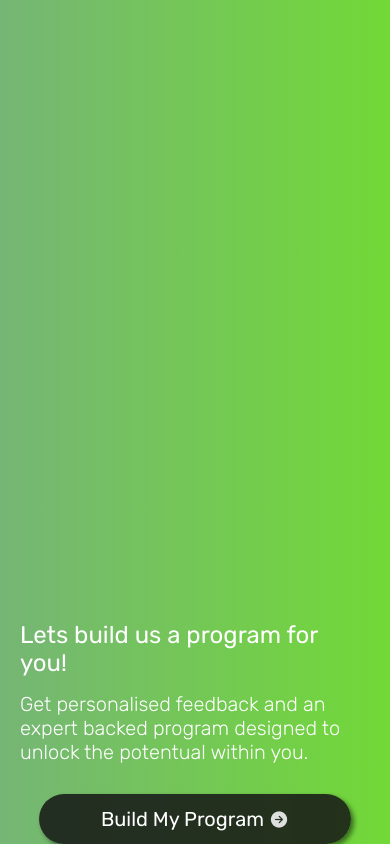
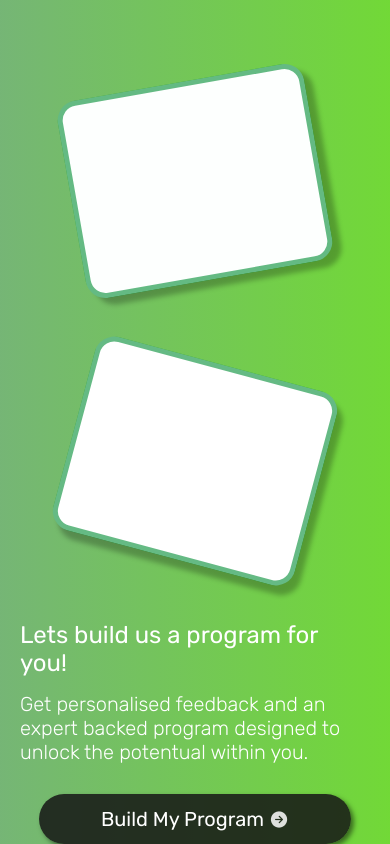
Before and after one commit to wobwobbird/Gambling-App-Onboarding-Task, a React Native app: screen / in a window 390 px wide. Built offline with nearby package versions, Linux system fonts and the light colour scheme.

Commit message:
Building out main components of onboarding2

```diff
--- a/src/components/Onboarding1.js
+++ b/src/components/Onboarding1.js
@@ -1,6 +1,7 @@
 import { Text, View, StyleSheet, Image, Pressable } from "react-native";
 import phone from '../../assets/phone-cal.png';
 import fold from '../../assets/fold-logo.png';
+import { Ionicons } from '@expo/vector-icons';
 
 export default function Onboarding1() {
     return (
@@ -20,7 +21,11 @@
                 style={styles.button}
             >
                 <Text style={styles.buttonText}>Lets Get Started</Text>
-
+                <Ionicons
+                    name="leaf"
+                    size={20}
+                    color="rgba(255, 255, 255, 0.85)"
+                />
             </Pressable>
             <Text style={styles.text5}>Already have an account?</Text>
         </View>
@@ -87,6 +92,9 @@
         shadowOpacity: 0.5,
         shadowRadius: 5,
         elevation: 5,
+
+        flexDirection: "row",
+        gap: 5,
     },
     buttonText: {
         fontSize: 20,
--- a/src/components/Onboarding2.js
+++ b/src/components/Onboarding2.js
@@ -5,6 +5,8 @@
 export default function Onboarding1() {
     return (
         <View style={styles.screenHolder}>
+            <View style={styles.box1}/>
+            <View style={styles.box2}/>
             <Text style={styles.text1}>Lets build us a program for you!</Text>
             <Text style={styles.text2}>Get personalised feedback and an expert backed program designed to unlock the potentual within you.</Text>
             <Pressable
@@ -12,11 +14,10 @@
             >
                 <Text style={styles.buttonText}>Build My Program</Text>
                 <Ionicons
-                name="arrow-forward-circle"
-                size={20}
-                color="rgba(255, 255, 255, 0.85)"
-                // style={style.robot}
-            />
+                    name="arrow-forward-circle"
+                    size={20}
+                    color="rgba(255, 255, 255, 0.85)"
+                />
 
 
             </Pressable>
@@ -30,6 +31,44 @@
         justifyContent: "flex-end",
         // alignItems: "center",
         flex: 1,
+    },
+    box1: {
+        height: 200,
+        width: 250,
+        borderRadius: 20,
+        borderWidth: 5,
+        borderColor: 'rgba(4, 143, 55, 0.61)',
+        transform: [{ rotate: '-10deg' }],
+        marginBottom: 80,
+        alignSelf: "center",
+
+        backgroundColor: "rgb(253, 255, 254)",
+
+        shadowColor: "rgba(0, 0, 0, 0.26)",
+        shadowOffset: { width: 8, height: 8 },
+        shadowOpacity: 1,
+        shadowRadius: 5,
+        elevation: 5,
+
+
+    },
+    box2: {
+        height: 200,
+        width: 250,
+        borderRadius: 20,
+        borderWidth: 5,
+
+        borderColor: 'rgba(4, 143, 55, 0.61)',
+        transform: [{ rotate: '15deg' }],
+        marginBottom: 60,
+        alignSelf: "center",
+        backgroundColor: "rgb(255, 255, 255)",
+
+        shadowColor: "rgba(0, 0, 0, 0.26)",
+        shadowOffset: { width: 8, height: 8 },
+        shadowOpacity: 1,
+        shadowRadius: 5,
+        elevation: 5,
     },
     text1: {
         fontSize: 24,
```
